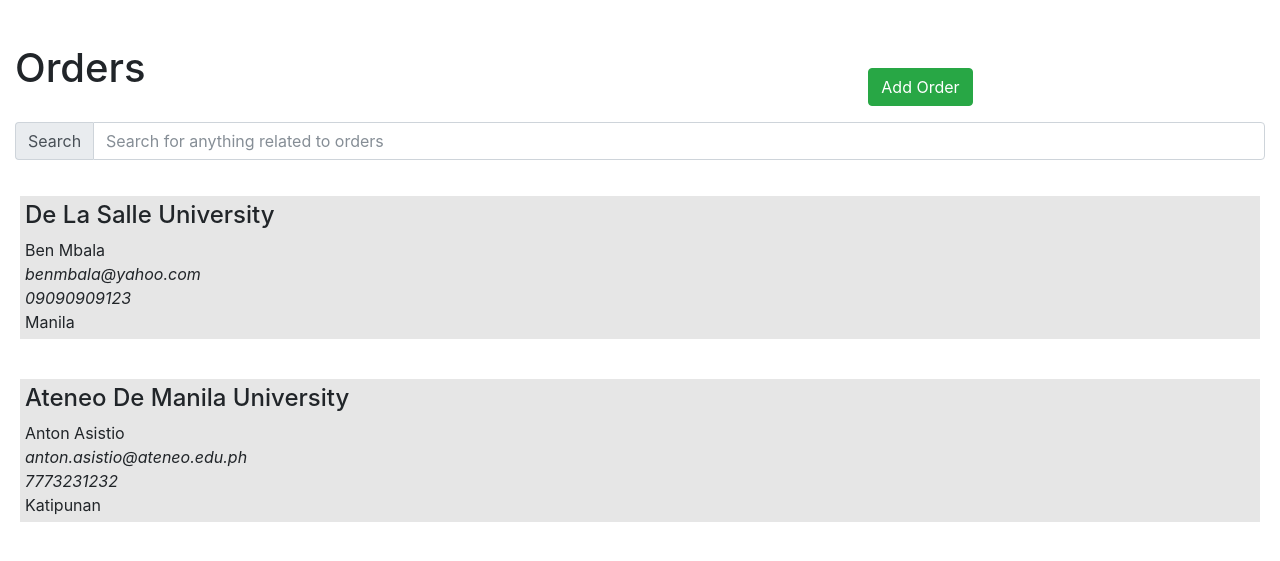
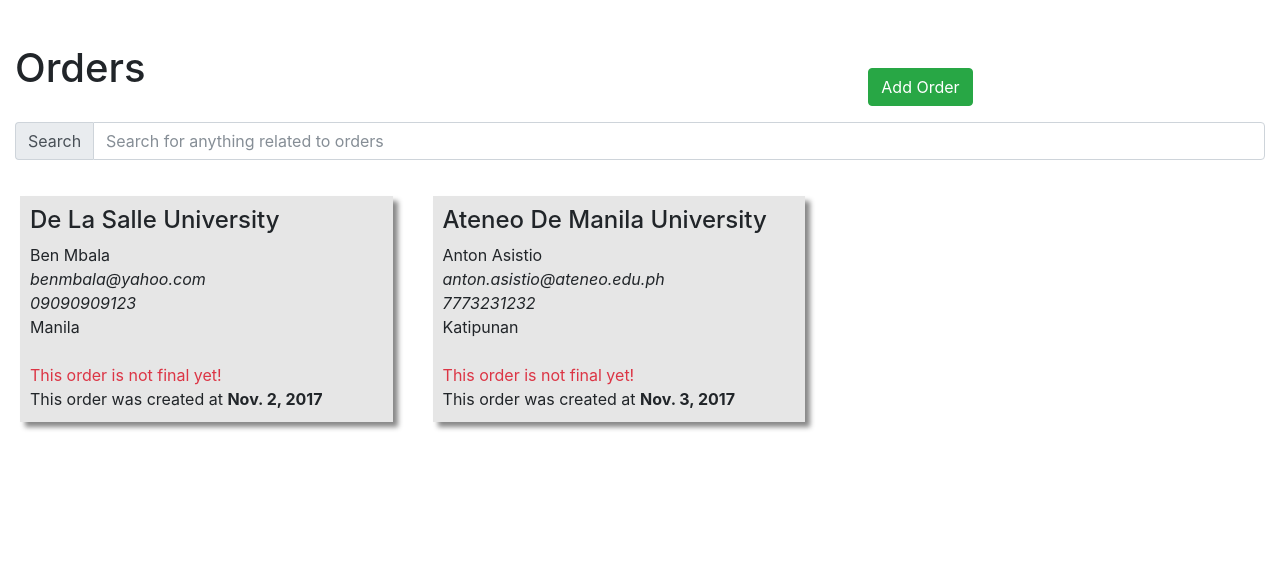
Before and after one commit to NeilTyson/Ubermensch, a Django app: page /orders/ in a window 1280 px wide. Shown: the part 56-617 px from the top of the page. Run offline with Django 3.2, Linux system fonts and the light colour scheme; a user stored in the database is signed in; data comes from the database, SQL or seed files in the repository; both versions use the stored data as it was after the commit; data that the repository does not hold is empty; parts of the project's set-up code (start-up, migrations or seed data) failed here and were passed over; some libraries are stand-ins or nearby versions.

Commit message:
sinimulan ko na orders

```diff
--- a/orders/static/css/orders.css
+++ b/orders/static/css/orders.css
@@ -1,8 +1,9 @@
 .order-div {
     background-color: #e6e6e6;
-    width: 100vw;
     margin: 20px;
-    padding: 5px;
+    padding: 10px;
+    display: inline-block;
+    box-shadow: 5px 5px 5px #888888;
 }
 
 .customer-details p {
--- a/orders/urls.py
+++ b/orders/urls.py
@@ -6,5 +6,6 @@
 
 urlpatterns = [
     url(r'^$', views.index, name='index'),
-    url(r'^add_order$', views.add_order, name='add_order')
+    url(r'^add_order$', views.add_order, name='add_order'),
+    url(r'^(?P<order_id>[0-9]+)', views.order_details, name='order-details')
 ]
--- a/orders/views.py
+++ b/orders/views.py
@@ -1,6 +1,6 @@
 from django.contrib import messages
 from django.contrib.auth.decorators import login_required
-from django.http import HttpResponse
+from django.http import HttpResponse, Http404
 from django.shortcuts import render
 
 from orders.forms import OrderForm
@@ -28,3 +28,13 @@
         return render(request, 'orders/index.html', {'orders': orders})
 
     return render(request, 'orders/add_order.html', {'form': form})
+
+
+@login_required
+def order_details(request, order_id):
+    try:
+        order = Order.objects.get(id=order_id)
+    except Order.DoesNotExist:
+        raise Http404("Order does not exist")
+
+    return HttpResponse("You are at order " + order_id)
--- a/templates/orders/index.html
+++ b/templates/orders/index.html
@@ -46,14 +46,23 @@
         {% else %}
             <div class="row">
             {% for order in orders %}
-                <div class="order-div">
+                <a href="{% url 'orders:order-details' order.id %}">
+                    <div class="order-div">
                     <div class="row">
-                        <div class="col-sm-4 customer-details">
+                        <div class="col-sm-12">
                             <h4>{{ order.customer.company_name }}</h4>
+                        </div>
+                    </div>
+                    <div class="row">
+                        <div class="col-sm-12 customer-details">
                             <p>{{ order.customer.contact_first_name }} {{ order.customer.contact_last_name }}</p>
                             <p class="font-italic">{{ order.customer.email_address }}</p>
                             <p class="font-italic">{{ order.customer.contact_no }}</p>
                             <p>{{ order.customer.address }}</p>
+                            {% if order.is_pending %}
+                                <p class="text-danger mt-4">This order is not final yet!</p>
+                            {% endif %}
+                            <p>This order was created at <strong>{{ order.date_created }}</strong></p>
                         </div>
                         <div class="col-sm-4">
 
@@ -64,6 +73,7 @@
                         </div>
                     </div>
                 </div>
+                </a>
             {% endfor %}
             </div>
 
```
Also changed, not shown: db.sqlite3.
